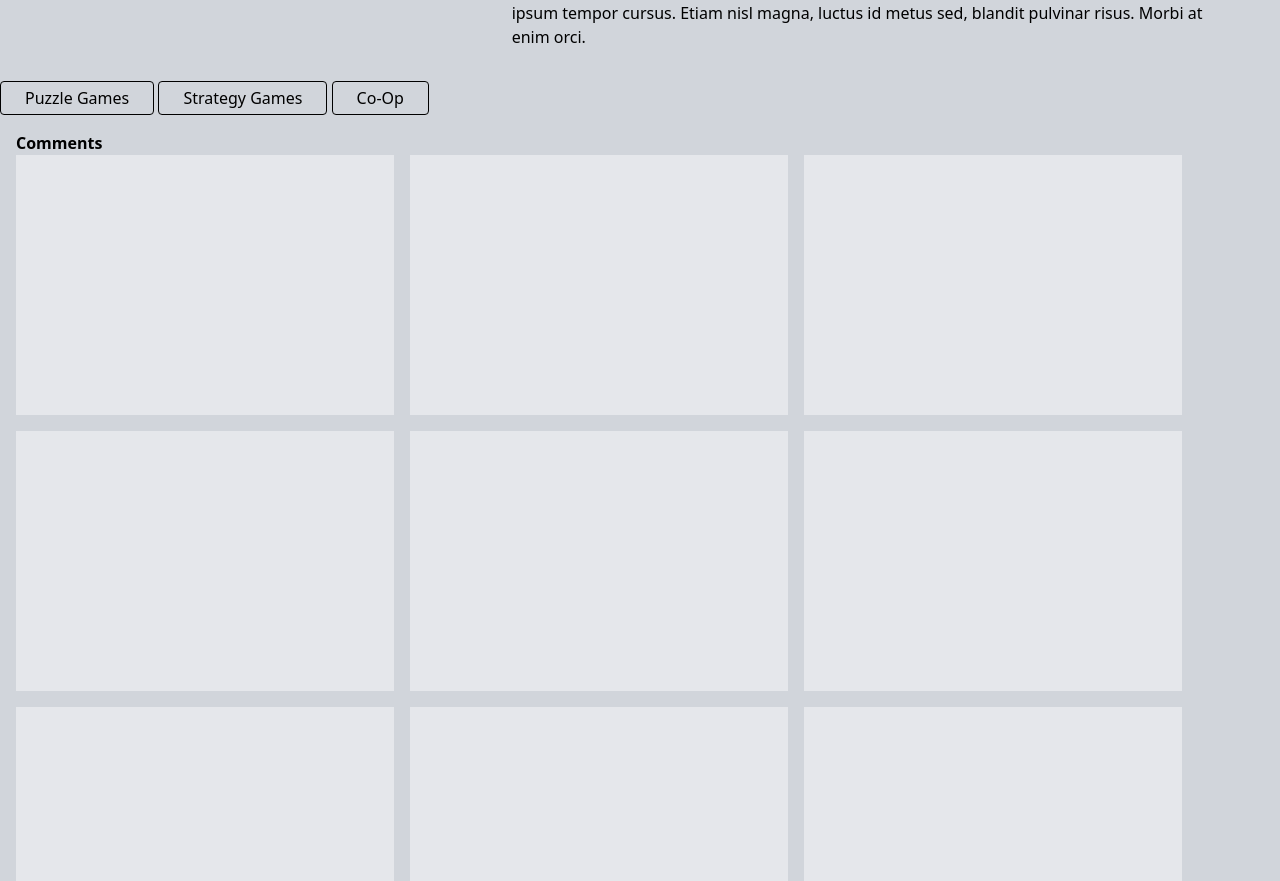
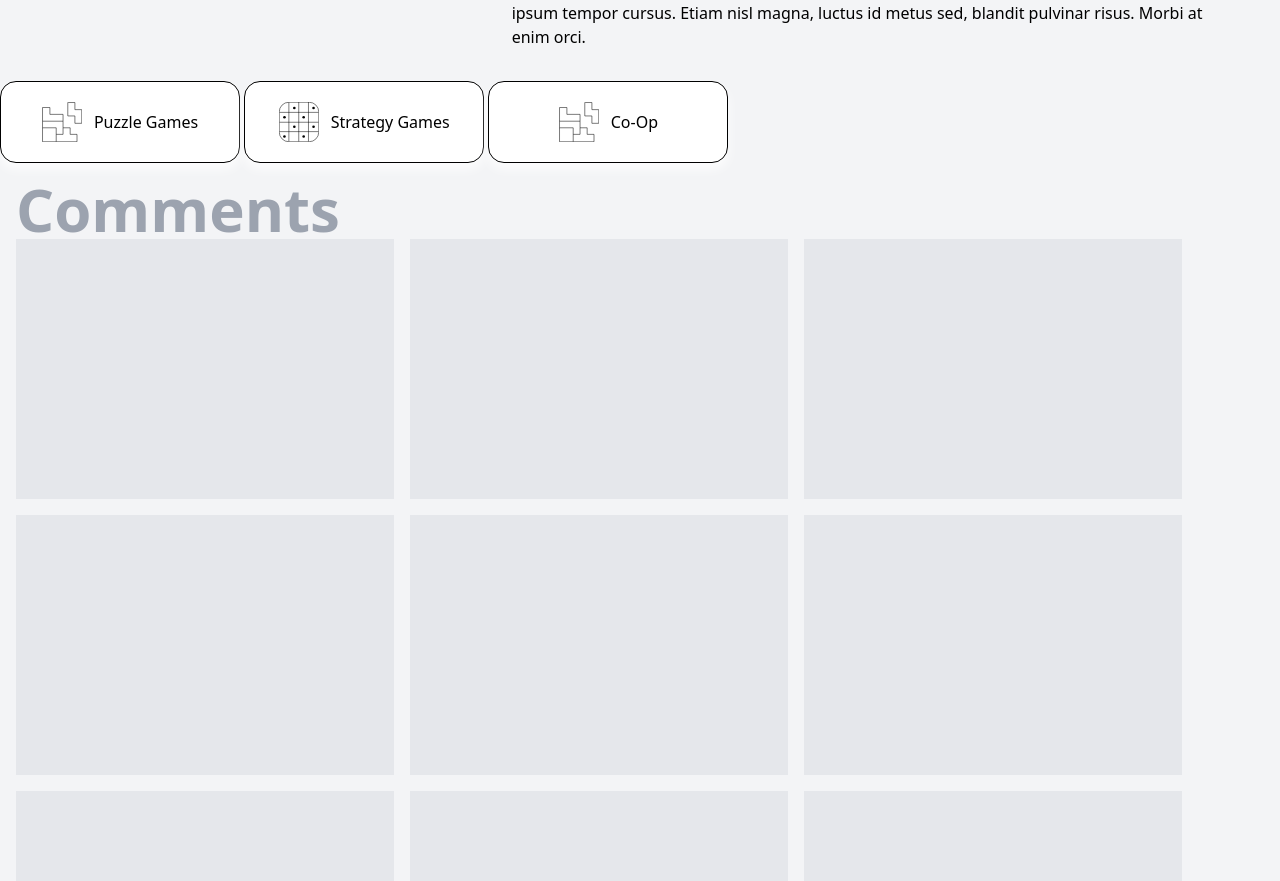
Before and after one commit to demilade111/Luma-project, a website: page views/game/game-details.html in a window 1280 px wide. Shown: the part 1600-2481 px from the top of the page. Drawn offline with nearby package versions, Linux system fonts and the light colour scheme.

Commit message:
adding strategy cards

```diff
--- a/views/game/game-details.html
+++ b/views/game/game-details.html
@@ -8,7 +8,7 @@
      <script src="https://cdn.tailwindcss.com"></script>
      <link rel="stylesheet" href="https://cdnjs.cloudflare.com/ajax/libs/font-awesome/6.5.2/css/all.min.css">
 </head>
-<body>
+<body class=" bg-gray-100">
      <div data-component="sidebar"></div>
 
      <!-- Header with Navbar and Hero -->
@@ -17,7 +17,6 @@
      <div id="hero-container" data-component="hero"></div>
    </header>
 
-     <body class=" bg-gray-300">
           <p class="text-red-500 text-6xl">Game Details</p>
 
           <!--The Night cage section-->
@@ -84,17 +83,56 @@
 
 
           <!--Strategy-->
-          <div class="strategy">
-               <button class="border border-black rounded px-6 py-1">Puzzle Games</button>
-               <button class="border border-black rounded px-6 py-1">Strategy Games</button>
-               <button class="border border-black rounded px-6 py-1">Co-Op</button>
+          <div class="strategy gap-4">
+
+               <!--Puzzle card-->
+               <div
+                        class="inline-flex items-center bg-white rounded-2xl p-5 border border-black gap-3 w-fit whitespace-nowrap min-w-[240px] justify-center shadow-[inset_0_4px_8px_rgba(255,255,255,0.8),0_6px_12px_rgba(255,255,255,0.8)]">
+                        <svg width="40" height="40" viewBox="0 0 76 76" fill="none" xmlns="http://www.w3.org/2000/svg">
+                            <path
+                                d="M40 49H53.5V61.5H66.5V75.5H27M40 49V36.5M40 49V61.5H27M1 36.5V10.5H15V23.5H40V36.5M1 36.5H40M1 36.5V49M1 49V75.5H27M1 49H27V61.5M27 75.5V61.5M49 1V26.5H62.5V40.5H75.5V14.5H62.5V1H50H49Z"
+                                stroke="black" />
+                        </svg>
+                        <div class="whitespace-nowrap">Puzzle Games</div>
+                    </div>
+
+                    <!--Strategy card-->
+                    <div
+                        class="inline-flex items-center bg-white rounded-2xl p-5 border border-black gap-3 w-fit whitespace-nowrap min-w-[240px] justify-center shadow-[inset_0_4px_8px_rgba(255,255,255,0.8),0_6px_12px_rgba(255,255,255,0.8)]">
+                        <svg width="40" height="40" viewBox="0 0 77 77" fill="none" xmlns="http://www.w3.org/2000/svg">
+                            <rect x="0.5" y="0.5" width="76" height="76" rx="18.5" stroke="black" />
+                            <path d="M37.9932 0V76M56.7432 0V76M76 39H1M1 57H76M76 20H1M19 0.5V76" stroke="black" />
+                            <circle cx="29.5" cy="11.5" r="2.5" fill="#020202" />
+                            <circle cx="47.5" cy="29.5" r="2.5" fill="#020202" />
+                            <circle cx="66.5" cy="47.5" r="2.5" fill="#020202" />
+                            <circle cx="66.5" cy="11.5" r="2.5" fill="#020202" />
+                            <circle cx="10.5" cy="29.5" r="2.5" fill="#020202" />
+                            <circle cx="29.5" cy="47.5" r="2.5" fill="#020202" />
+                            <circle cx="10.5" cy="66.5" r="2.5" fill="#020202" />
+                            <circle cx="47.5" cy="66.5" r="2.5" fill="#020202" />
+                        </svg>
+
+                        <div class="whitespace-nowrap">Strategy Games</div>
+                    </div>
+
+                    <!--Co-op card-->
+                    <div
+                        class="inline-flex items-center bg-white rounded-2xl p-5 border border-black gap-3 w-fit whitespace-nowrap min-w-[240px] justify-center shadow-[inset_0_4px_8px_rgba(255,255,255,0.8),0_6px_12px_rgba(255,255,255,0.8)]">
+                        <svg width="40" height="40" viewBox="0 0 76 76" fill="none" xmlns="http://www.w3.org/2000/svg">
+                            <path
+                                d="M40 49H53.5V61.5H66.5V75.5H27M40 49V36.5M40 49V61.5H27M1 36.5V10.5H15V23.5H40V36.5M1 36.5H40M1 36.5V49M1 49V75.5H27M1 49H27V61.5M27 75.5V61.5M49 1V26.5H62.5V40.5H75.5V14.5H62.5V1H50H49Z"
+                                stroke="black" />
+                        </svg>
+                        <div class="whitespace-nowrap">Co-Op</div>
+                    </div>
+
           </div>
 
 
 
           <!--Comments-->
           <div class="comments p-4">
-               <h1 class="text-x1 font-semibold gap-4">Comments</h1>
+               <h1 class="text-x1 font-extrabold text-gray-400 gap-4 font-Nunito text-6xl">Comments</h1>
                <div class="flex flex-wrap gap-4">
                     <div class="w-[378px] h-[260px] bg-gray-200"></div>
                     <div class="w-[378px] h-[260px] bg-gray-200"></div>
```
